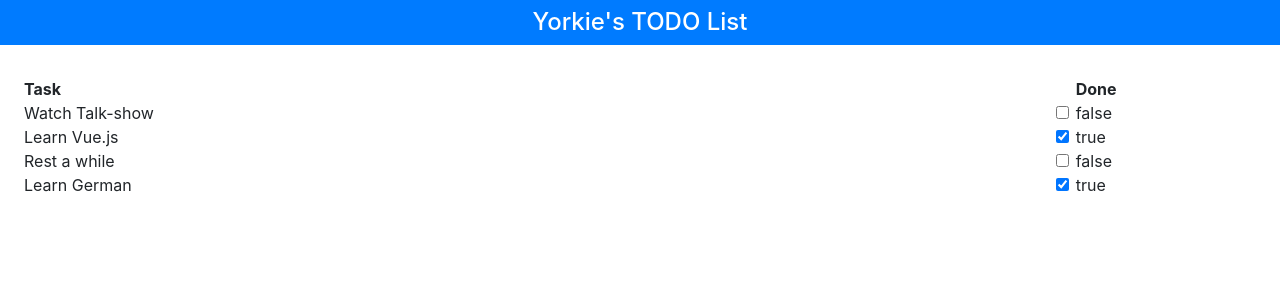
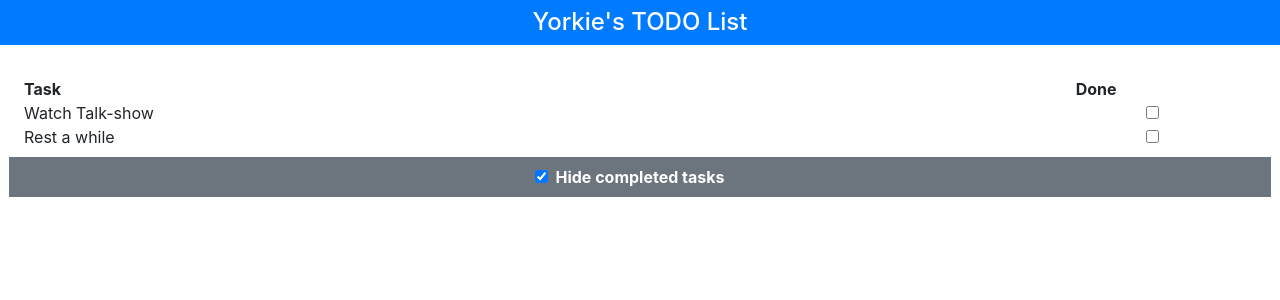
Before and after one commit to codingEzio/code_js_book_pro_vuejs_2, a Vue app in the folder Chapter_01/todo/: page / in a window 1280 px wide. Shown: the top 300 px of the page. Built offline with nearby package versions, Linux system fonts and the light colour scheme.

Commit message:
Filtering completed tasks (you do have options: on/off)

```diff
--- a/Chapter_01/todo/src/App.vue
+++ b/Chapter_01/todo/src/App.vue
@@ -8,17 +8,25 @@
       <!-- Text interpolation binding -->
       {{ name }}'s TODO List
     </h4>
+
     <div class="container-fluid p-4">
       <div class="row">
         <div class="col font-weight-bold">Task</div>
         <div class="col-2 font-weight-bold">Done</div>
       </div>
 
-      <div class="row" v-for="t in tasks" v-bind:key="t.action">
+      <div class="row" v-for="t in filteredTasks" v-bind:key="t.action">
         <div class="col">{{t.action}}</div>
-        <div class="col-2">
+        <div class="col-2 text-center">
           <input type="checkbox" v-model="t.done" class="form-check-input">
-          {{t.done}}
+        </div>
+      </div>
+
+      <div class="row bg-secondary py-2 mt-2 text-white">
+        <div class="col text-center">
+          <!-- Toggling whether it shows the 'completed tasks' or not -->
+          <input type="checkbox" v-model="hideCompleted" class="form-check-input">
+          <label class="form-check-label font-weight-bold">Hide completed tasks</label>
         </div>
       </div>
     </div>
@@ -36,8 +44,18 @@
         { action: "Learn Vue.js", done: true },
         { action: "Rest a while", done: false },
         { action: "Learn German", done: true }
-      ]
+      ],
+      hideCompleted: true
     };
+  },
+  computed: {
+    // The data will be poured into here
+    //  to computing stuff before being used in 'template'
+    filteredTasks() {
+      // ?  true   ->  tasks that 'to be done'
+      // :  false  ->  all the tasks
+      return this.hideCompleted ? this.tasks.filter(t => !t.done) : this.tasks;
+    }
   }
 };
 </script>
```
